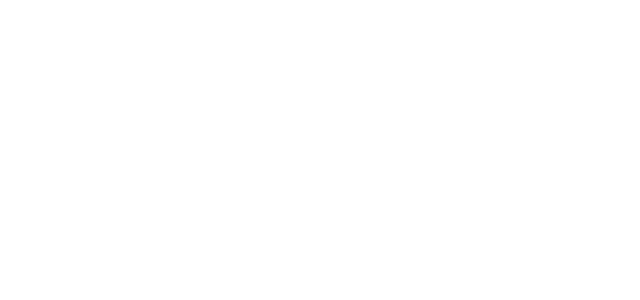
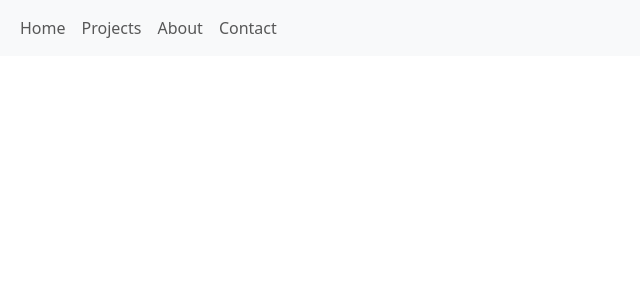
Before and after one commit to Jackspence6/react-portfolio-app, a React (Create React App) app: page / in a window 1280 px wide. Shown: the top 300 px of the page, without its empty margins (0-640 px from the left). Built offline with nearby package versions, Linux system fonts and the light colour scheme.

Commit message:
Added functionality to render Navbar to page.

```diff
--- a/src/App.js
+++ b/src/App.js
@@ -1,8 +1,9 @@
 // Imports
 import React from "react";
+import PortfolioContainer from "./components/PortfolioContainer";
 
 function App() {
-	return <div></div>;
+	return <PortfolioContainer />;
 }
 
 // Exports
--- a/src/components/Navbar.js
+++ b/src/components/Navbar.js
@@ -1,7 +1,39 @@
 // Imports
+import React from "react";
 
 // Function to render Navbar
-function Navbar() {}
+function Navbar({ currentPage, handlePageChange }) {
+	return (
+		<nav className="navbar navbar-expand-lg bg-body-tertiary">
+			<div className="container-fluid">
+				<div className="collapse navbar-collapse" id="navbarNav">
+					<ul className="navbar-nav">
+						<li className="nav-item">
+							<a className="nav-link" href="#Home">
+								Home
+							</a>
+						</li>
+						<li className="nav-item">
+							<a className="nav-link" href="#Projects">
+								Projects
+							</a>
+						</li>
+						<li className="nav-item">
+							<a className="nav-link" href="#About">
+								About
+							</a>
+						</li>
+						<li className="nav-item">
+							<a className="nav-link" href="#Contact">
+								Contact
+							</a>
+						</li>
+					</ul>
+				</div>
+			</div>
+		</nav>
+	);
+}
 
 // Exports
 export default Navbar;
```
